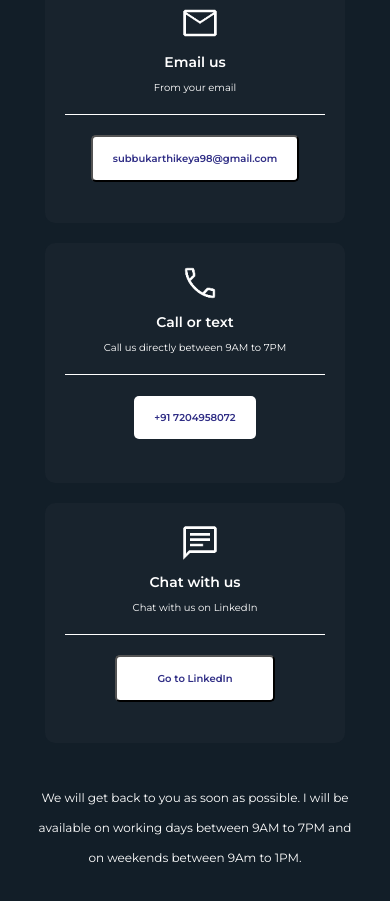
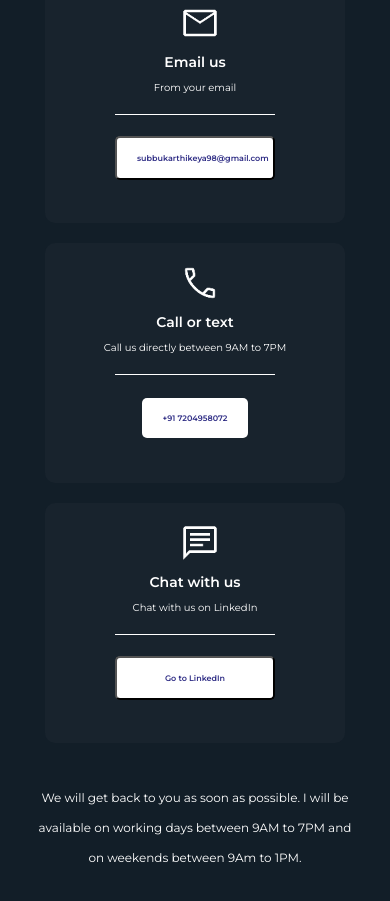
Before and after one commit to PSSubramanya/My-Porfolio, a React (Create React App) app: page / in a window 390 px wide. Shown: the part 4180-5081 px from the top of the page. Built offline with nearby package versions, Linux system fonts and the light colour scheme.

Commit message:
Added resume view navigation

```diff
--- a/src/pages/HomeScreen/HomeScreen.css
+++ b/src/pages/HomeScreen/HomeScreen.css
@@ -514,6 +514,19 @@ span {
   }
 }
 
+@media (max-width: 940px) {
+  .contacting-box {
+    width: 200px;
+  }
+  .small-divider {
+    width: 160px;
+  }
+  .contacting-medium-text {
+    font-size: 8px;
+    width: 160px;
+  }
+}
+
 @media (max-width: 665px) {
   .head-text {
     font-size: 12px;
```
